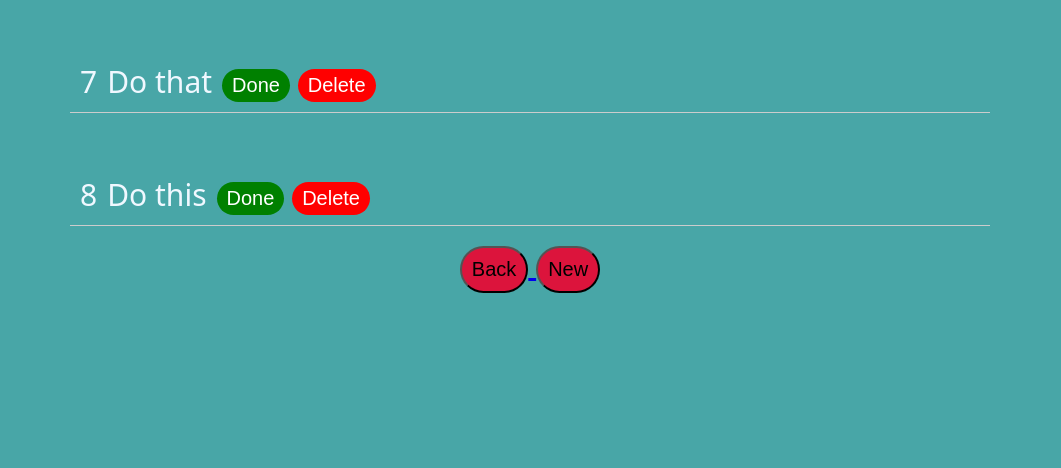
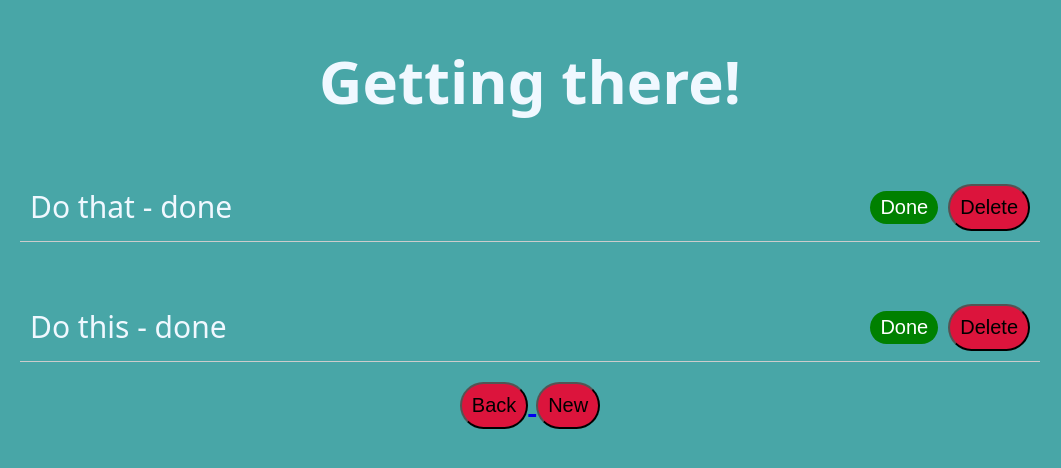
Before and after one commit to vicmoon/Python_GreatToDoList, a Flask app: page /all in a window 1280 px wide. Shown: the top 468 px of the page, without its empty margins (110-1171 px from the left). Run offline with Flask 3, Linux system fonts and the light colour scheme.

Commit message:
update style and routes

```diff
--- a/main.py
+++ b/main.py
@@ -98,21 +98,16 @@ def update_todo(todo_id):
     if not todo:
         return "No such ToDo found", 404
 
-
-    data = request.get_json()
-    action = data.get("action")
+    action = request.form.get("action")  # Get action from form
 
     if action == "done":
         todo.progress = "done"
         db.session.commit()
-        return redirect(url_for("home"))
-
     elif action == "delete":
         db.session.delete(todo)
         db.session.commit()
-        return redirect(url_for("home"))
 
-    # return jsonify({"error": "Invalid action"}), 400
+    return redirect(url_for("get_todo"))
 
 
 
--- a/static/style.css
+++ b/static/style.css
@@ -38,15 +38,19 @@ button:hover {
 
 .todo-item {
   display: flex;
-  max-width: 900px;
-  align-items: center; /* Aligns all elements to the same level */
-  gap: 10px; /* Adds spacing between elements */
+  max-width: 1000px;
+  align-items: center;
+  justify-content: space-between; /* Pushes elements apart */
   padding: 10px;
   margin: 0 auto;
   margin-top: 50px;
-  border-bottom: 1px solid #ccc; /* Optional: Adds a separator */
+  border-bottom: 1px solid #ccc;
 }
 
+.todo-buttons {
+  display: flex;
+  gap: 10px; /* Adds spacing between buttons */
+}
 .delete_todo {
   margin-left: auto; /* Pushes the button to the right */
   background-color: red;
--- a/templates/alltodoes.html
+++ b/templates/alltodoes.html
@@ -11,34 +11,28 @@
   </head>
   <body>
     <div class="all_todoes">
+      <h1>Getting there!</h1>
       {% for todo in todoes %}
-      <div class="todo-item" id="todo-{{ todo.id }}">
-        <span>{{ todo.id }}</span>
-        <span class="todo-name">{{ todo.name }}</span>
 
-        <form
-          action="{{ url_for('update_todo', todo_id=todo.id) }}"
-          method="POST"
-        >
-          <button
-            type="submit"
-            name="action"
-            value="done"
-            class="done_todo"
-            onclick="return confirm('Mark as done?')"
+      <div class="todo-item">
+        <span>{{ todo.name }} - {{ todo.progress }}</span>
+        <div class="todo-buttons">
+          <form
+            action="{{ url_for('update_todo', todo_id=todo.id) }}"
+            method="POST"
           >
-            Done
-          </button>
-          <button
-            type="submit"
-            name="action"
-            value="delete"
-            class="delete_todo"
-            onclick="return confirm('Are you sure?')"
+            <input type="hidden" name="action" value="done" />
+            <button class="done_todo" type="submit">Done</button>
+          </form>
+
+          <form
+            action="{{ url_for('update_todo', todo_id=todo.id) }}"
+            method="POST"
           >
-            Delete
-          </button>
-        </form>
+            <input type="hidden" name="action" value="delete" />
+            <button type="submit">Delete</button>
+          </form>
+        </div>
       </div>
       {% endfor %}
     </div>
@@ -48,39 +42,5 @@
     <a href="{{ url_for('add') }}">
       <button class="add_button">New</button>
     </a>
-
-    <!-- <script>
-      async function markDone(todoId) {
-        const response = await fetch(`/update/${todoId}`, {
-          method: 'POST',
-          headers: { 'Content-Type': 'application/json' },
-          body: JSON.stringify({ action: 'done' }),
-        });
-
-        if (response.ok) {
-          const todoItem = document.getElementById(`todo-${todoId}`);
-          todoItem.classList.add('completed'); // Add CSS for styling
-          document.getElementById('todo-list').appendChild(todoItem); // Move to bottom
-        } else {
-          alert('Failed to mark as done.');
-        }
-      }
-
-      async function deleteTodo(todoId) {
-        if (!confirm('Are you sure?')) return;
-
-        const response = await fetch(`/update/${todoId}`, {
-          method: 'POST',
-          headers: { 'Content-Type': 'application/json' },
-          body: JSON.stringify({ action: 'delete' }),
-        });
-
-        if (response.ok) {
-          document.getElementById(`todo-${todoId}`).remove(); // Remove from UI
-        } else {
-          alert('Failed to delete.');
-        }
-      }
-    </script> -->
   </body>
 </html>
```
Also changed, not shown: instance/todoes.db.
